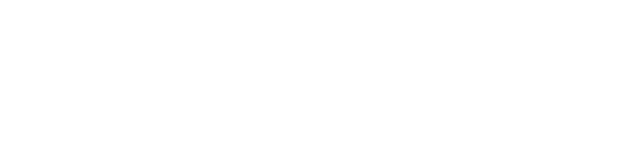
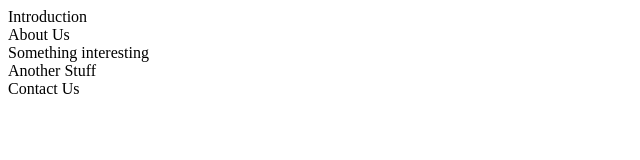
Before and after one commit to maryfelmendoza/microverseMaria-Maryfel, a plain HTML site: page fcc-test-suite-template-master/index.html in a window 1280 px wide. Shown: the whole page, without its empty margins (0-640 px from the left). Drawn offline with Linux system fonts and the light colour scheme.

Commit message:
changes 2-4

```diff
--- a/fcc-test-suite-template-master/index.html
+++ b/fcc-test-suite-template-master/index.html
@@ -8,11 +8,25 @@
 
   <body>
  <div id="main-doc">
-   <div class="main-section"></div>
-   <div class="main-section"></div>
-   <div class="main-section"></div>
-   <div class="main-section"></div>
-   <div class="main-section"></div>
+   <div class="main-section">
+     <header id="introduction">Introduction</header>
+   </div>
+   <div class="main-section">
+    <header id="about-us">About Us</header>
+
+   </div>
+   <div class="main-section">
+    <header id="something-interesting">Something interesting</header>
+
+   </div>
+   <div class="main-section">
+    <header id="another-stuff">Another Stuff</header>
+
+   </div>
+   <div class="main-section">
+    <header id="contact-us">Contact Us</header>
+
+   </div>
  </div>
 
 
```
